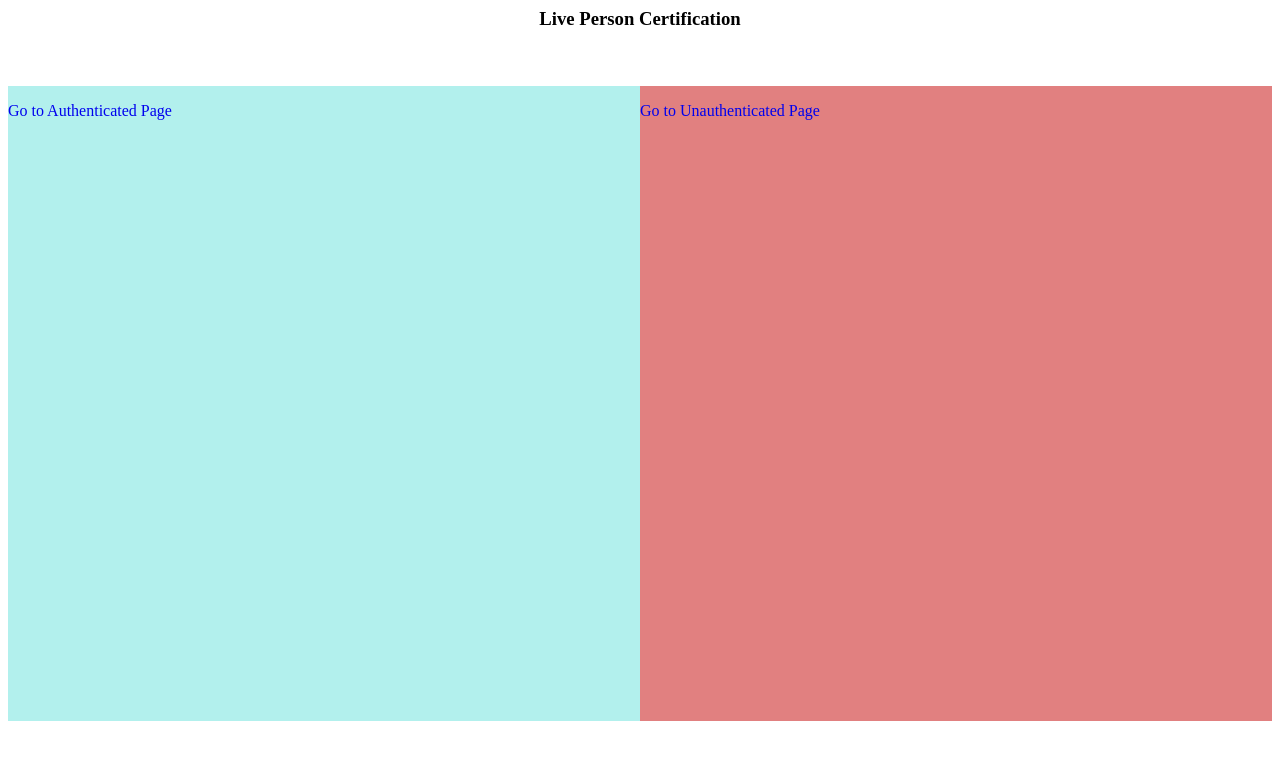
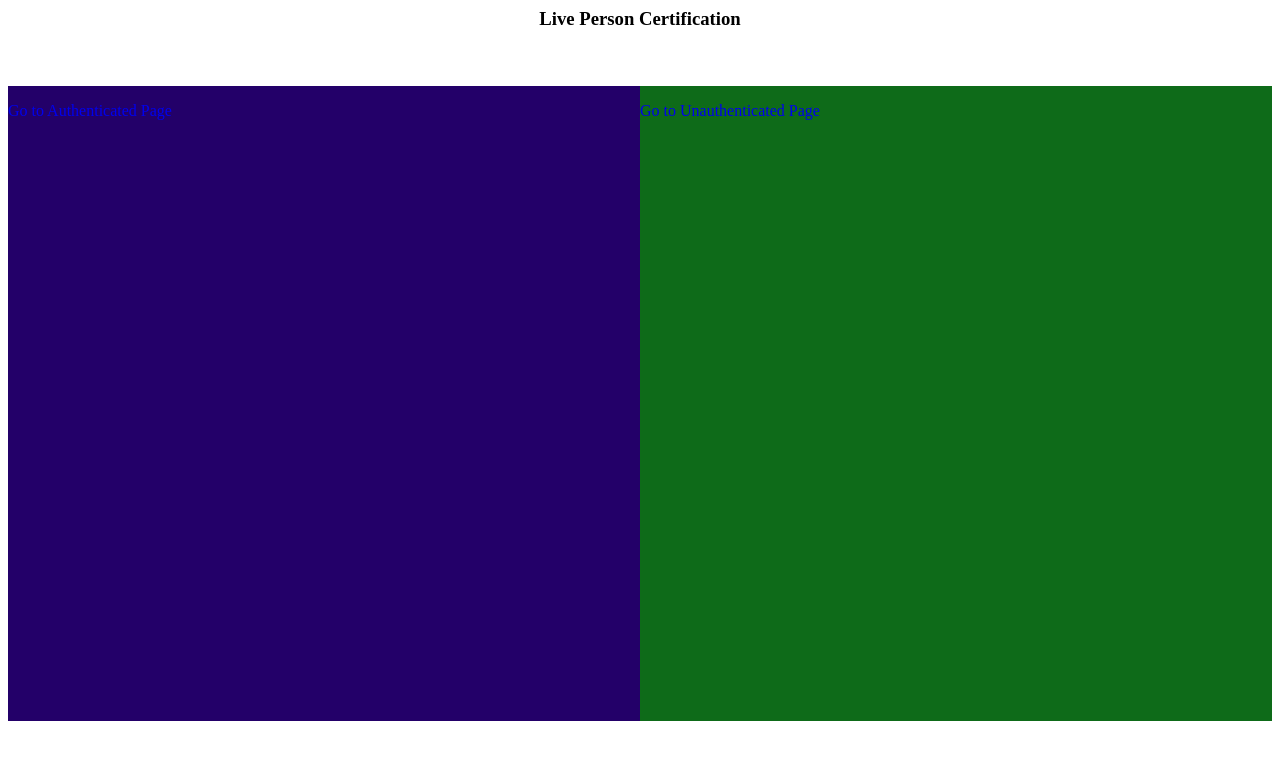
Before and after one commit to vijayvelduti/vijay, a plain HTML site: page webmessages.html in a window 1280 px wide. Drawn offline with Linux system fonts and the light colour scheme.

Commit message:
Update webmessages.html

```diff
--- a/webmessages.html
+++ b/webmessages.html
@@ -5,10 +5,10 @@
 <body>
 <div style="height: 10%;"><h3 style="text-align:center">Live Person Certification</h3></div>
     <div style="width: 100%; height: 90%;">
-        <div style="background-color: rgb(178, 240, 237); width: 50%; height: 90%;float:left">
+        <div style="background-color: rgb(35, 0, 105); width: 50%; height: 90%;float:left">
             <p><a href='auth.html' target='_blank' style="text-decoration: none">Go to Authenticated Page</a> </p>
         </div>
-        <div style="background-color: rgb(225, 128, 128); width:50%; height: 90%;float:right">
+        <div style="background-color: rgb(14, 107, 25); width:50%; height: 90%;float:right">
             <p><a href='unauth.html' target='_blank' style="text-decoration: none">Go to Unauthenticated Page</a></p>
         </div>
     </div>
```
